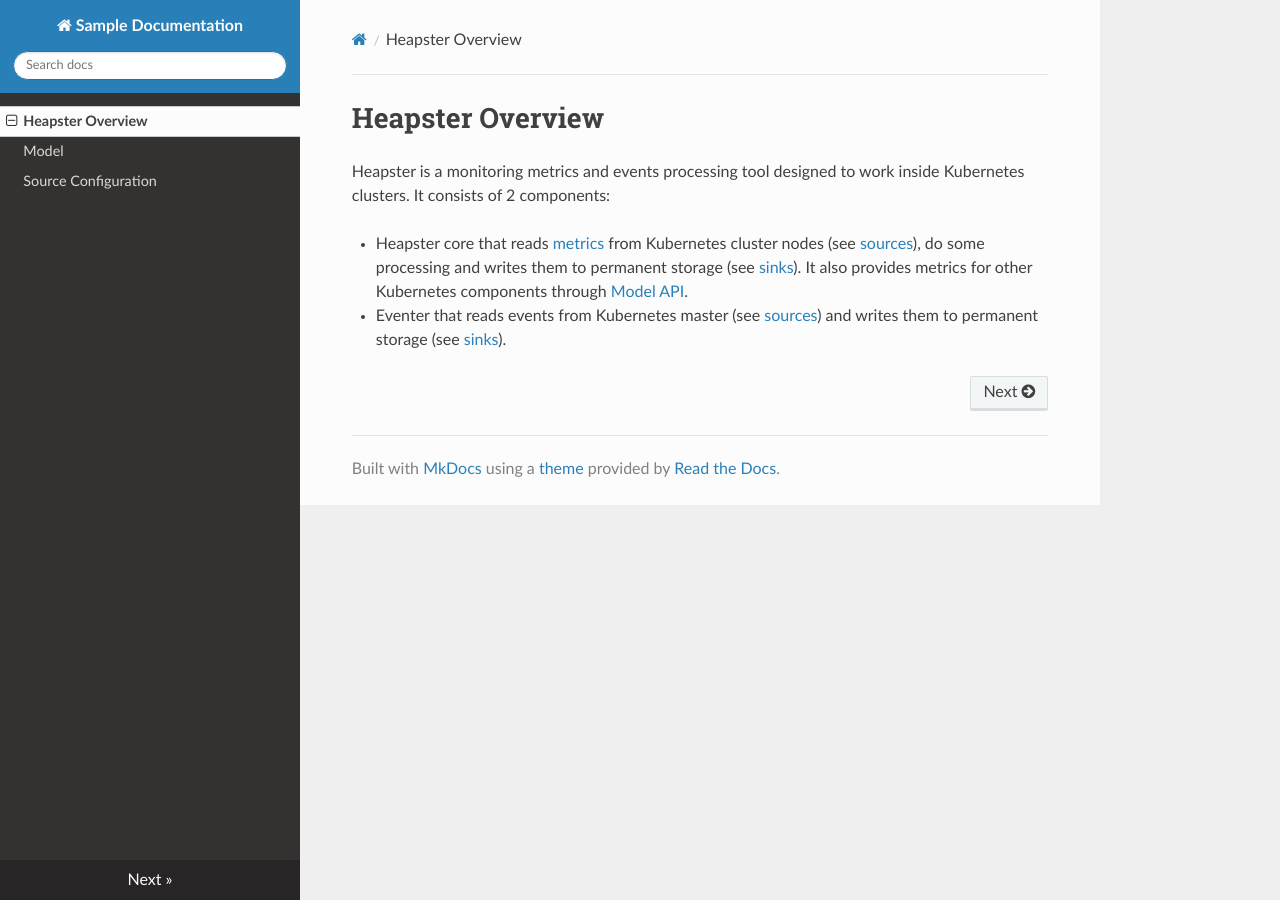
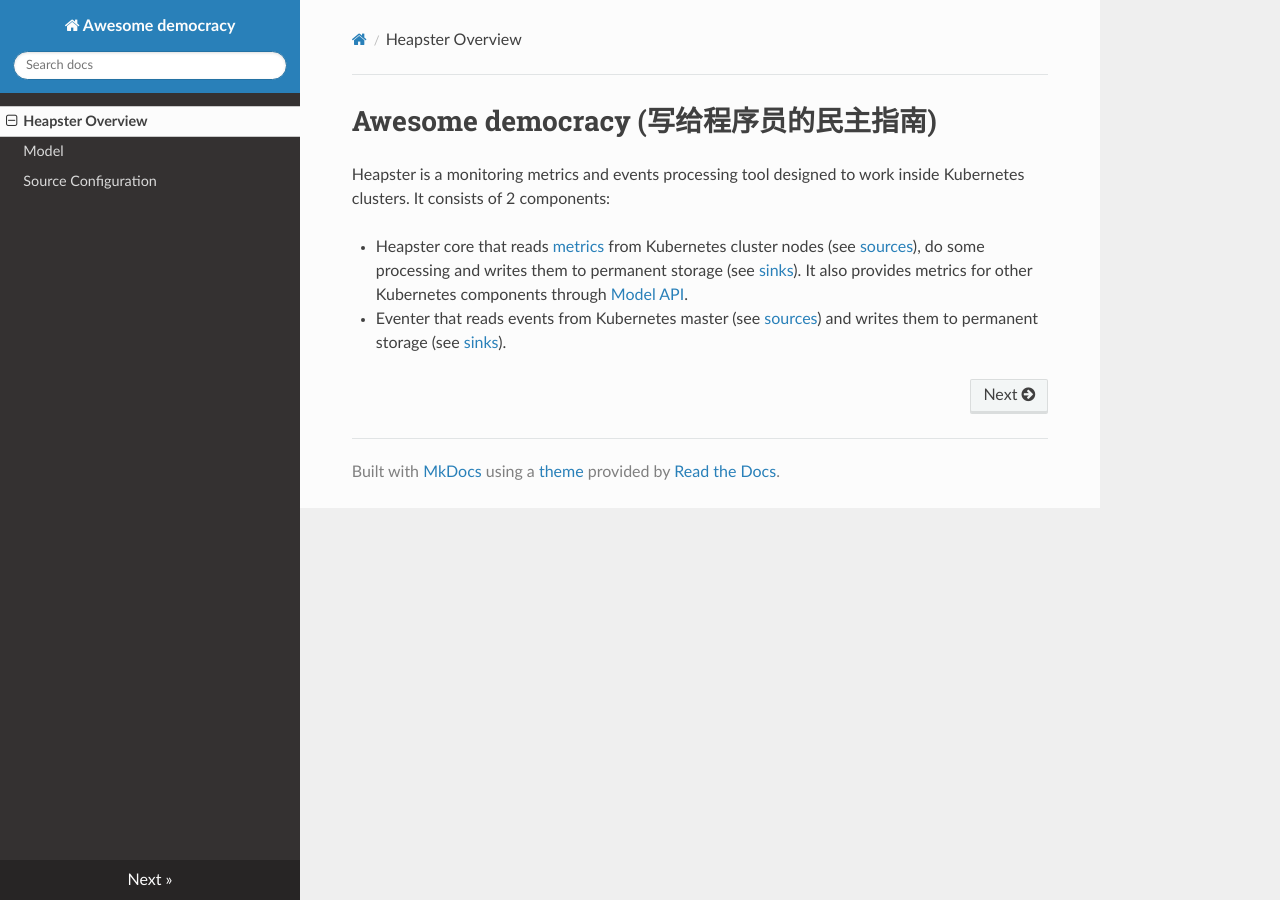
Before and after one commit to fbchinatoday/awesome_democracy, an MkDocs documentation site: the page built from docs/index.md, in a window 1280 px wide. Built offline with MkDocs 1.6.1, drawn with Linux system fonts in a browser that asks for light colours; nearby versions of some CDN libraries; old or Windows-style settings are respelled for this version of MkDocs.

Commit message:
a quick commit

```diff
--- a/docs/index.md
+++ b/docs/index.md
@@ -1,4 +1,4 @@
-Heapster Overview
+Awesome democracy (写给程序员的民主指南)
 ===================
 
 Heapster is a monitoring metrics and events processing tool designed to work inside Kubernetes clusters. It consists of 2 components:
--- a/mkdocs.yml
+++ b/mkdocs.yml
@@ -1,4 +1,4 @@
-site_name: Sample Documentation
+site_name: Awesome democracy
 pages:
 - Heapster Overview: index.md
 - Model: model.md
```
